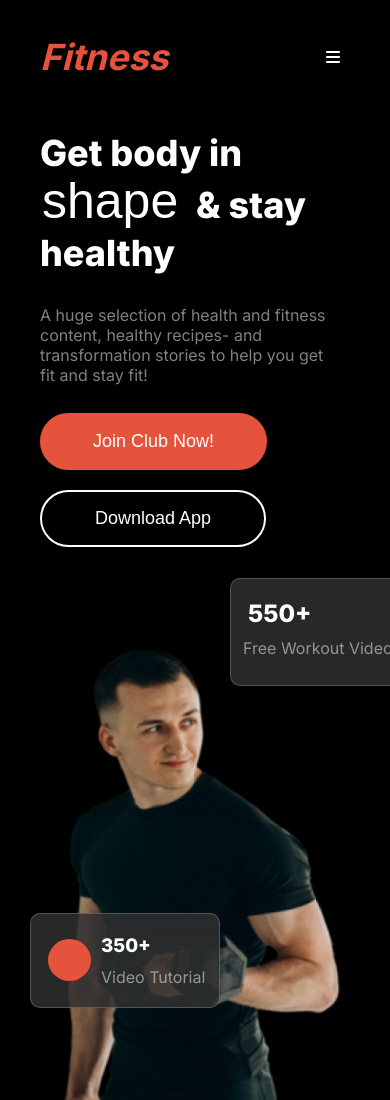
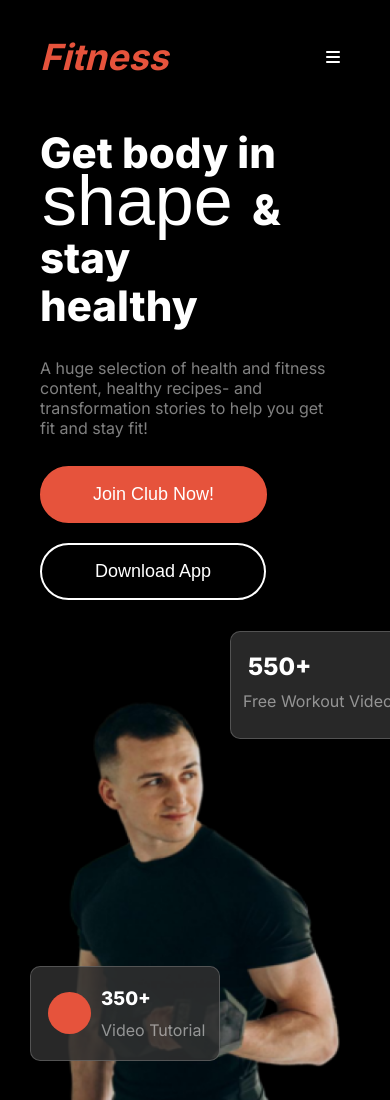
Before and after one commit to sowrovnath/Assignment-2, a plain HTML site: page index.html in a window 390 px wide. Shown: the top 1100 px of the page. Drawn offline with Linux system fonts and the light colour scheme; a web font is replaced by a local one.

Commit message:
assignment-2 done

```diff
--- a/style.css
+++ b/style.css
@@ -477,13 +477,13 @@ footer {
     margin-left: -100px;
   }
   .banner-heading {
-    font-size: 36px;
+    font-size: 42px;
     margin-left: 100px;
     line-height: 3rem;
     margin-top: 50px;
   }
   .miama {
-    font-size: 50px;
+    font-size: 70px;
     margin-left: 2px;
   }
   .p-1 {
```
